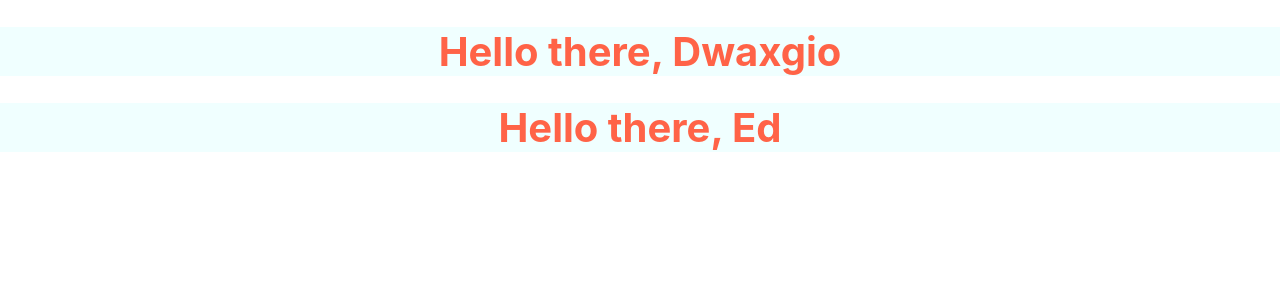
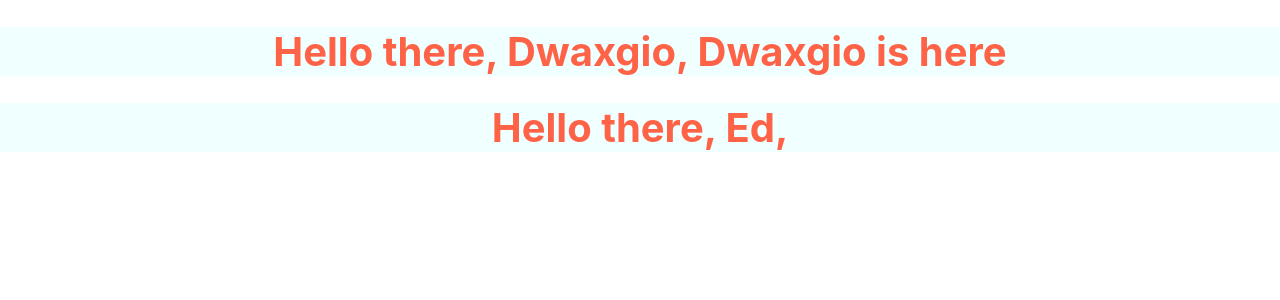
Before and after one commit to dwaxgio/meta-react-core, a React (Create React App) app: page / in a window 1280 px wide. Shown: the top 300 px of the page. Built offline with nearby package versions, Linux system fonts and the light colour scheme.

Commit message:
Ternary expression added for Heading component

```diff
--- a/src/components/Heading.js
+++ b/src/components/Heading.js
@@ -29,7 +29,7 @@ const Heading = (props) => {
     fontSize: "40px",
   };
 
-  return <h1 style={styles}>Hello there, {props.firstName}</h1>;
+  return <h1 style={styles}>Hello there, {props.firstName}, {props.firstName == "Dwaxgio" ? "Dwaxgio is here" : ""}</h1>;
 };
 
 export default Heading;
```
